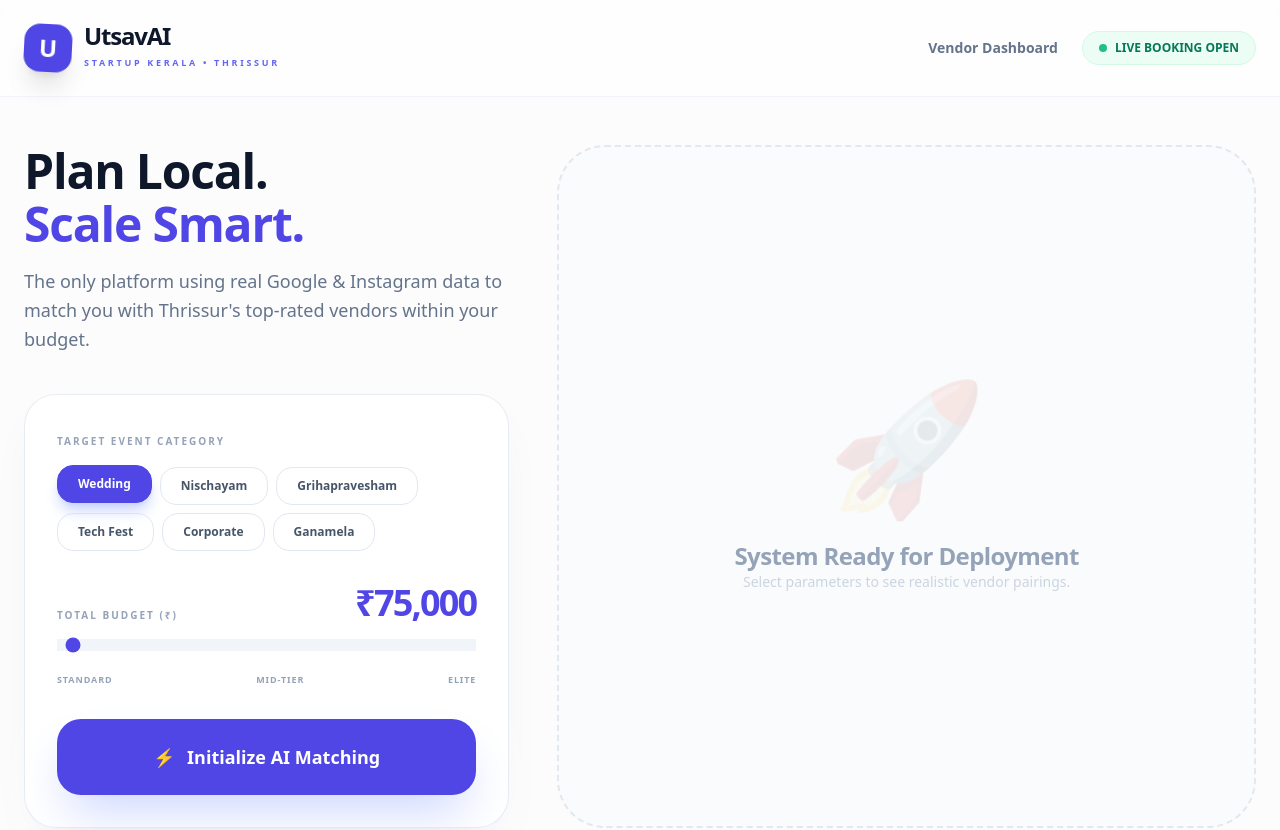
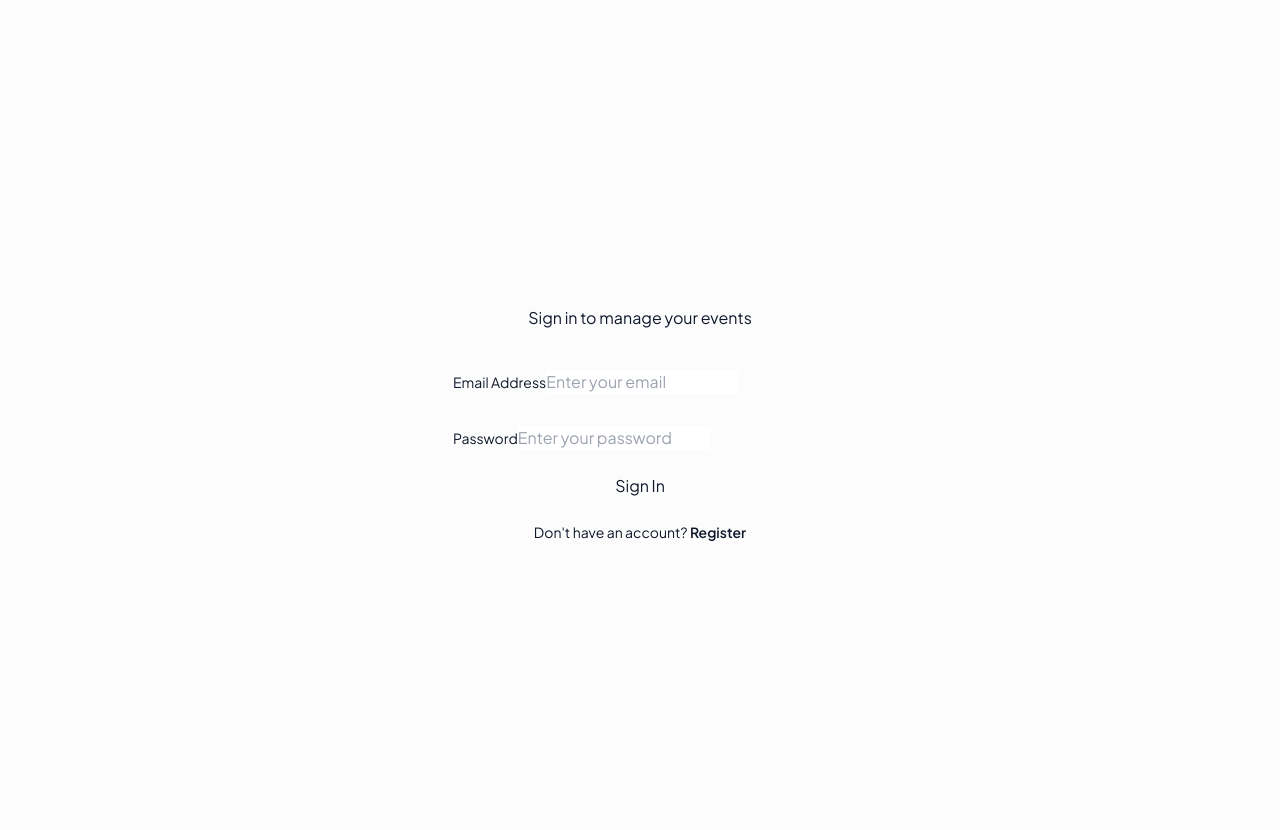
Before and after one commit to Nash-wa/Smart-event-management, a React (Vite) app in the folder frontend/: page / in a window 1280 px wide. Shown: the top 830 px of the page. After the commit the page ends 800 px from the top, so only its background shows below. Built offline with nearby package versions, Linux system fonts and the light colour scheme.

Commit message:
UX: Set Login as entry page

```diff
--- a/frontend/src/App.jsx
+++ b/frontend/src/App.jsx
@@ -24,7 +24,8 @@
   return (
     <BrowserRouter>
       <Routes>
-        <Route path="/" element={<Home />} />
+        <Route path="/" element={<Login />} />
+        <Route path="/home" element={<Home />} />
         <Route path="/login" element={<Login />} />
         <Route path="/register" element={<Register />} />
         <Route path="/dashboard" element={<Dashboard />} />
```
